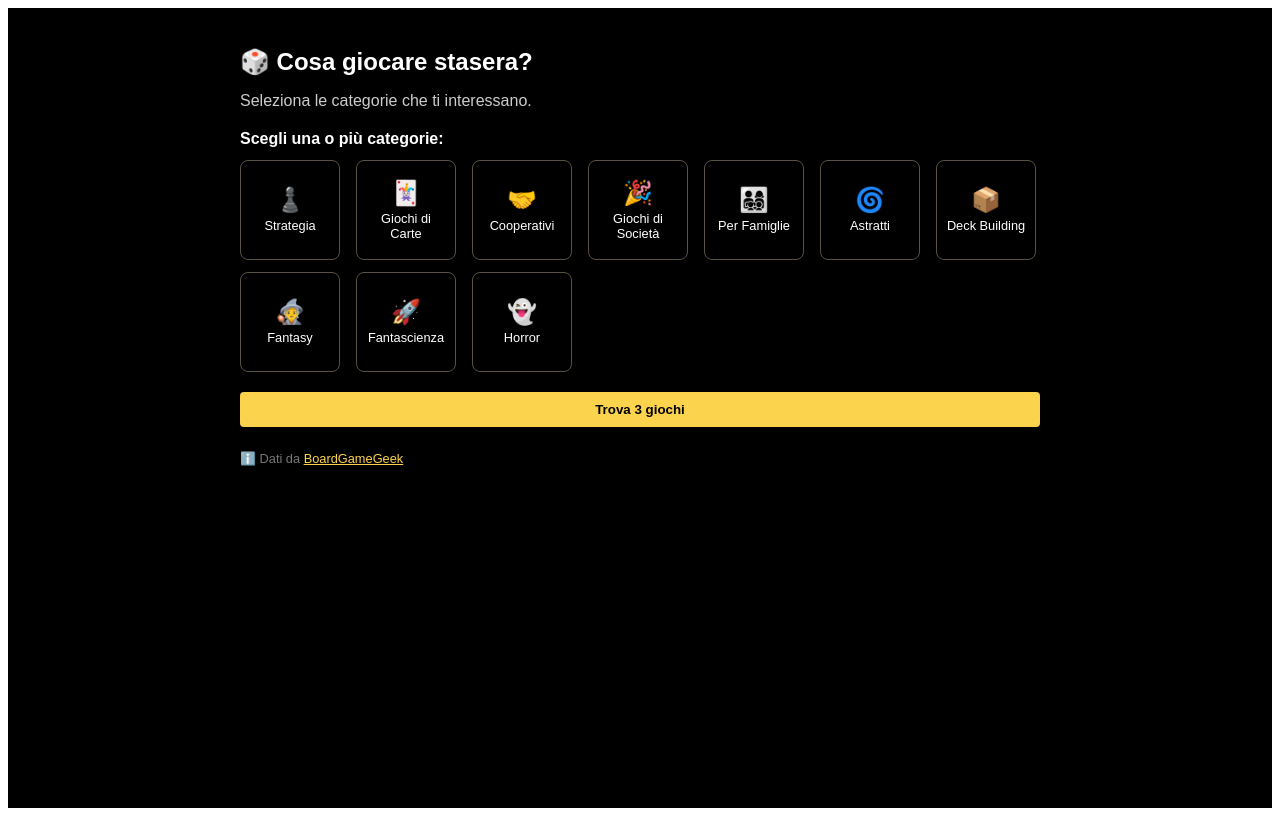
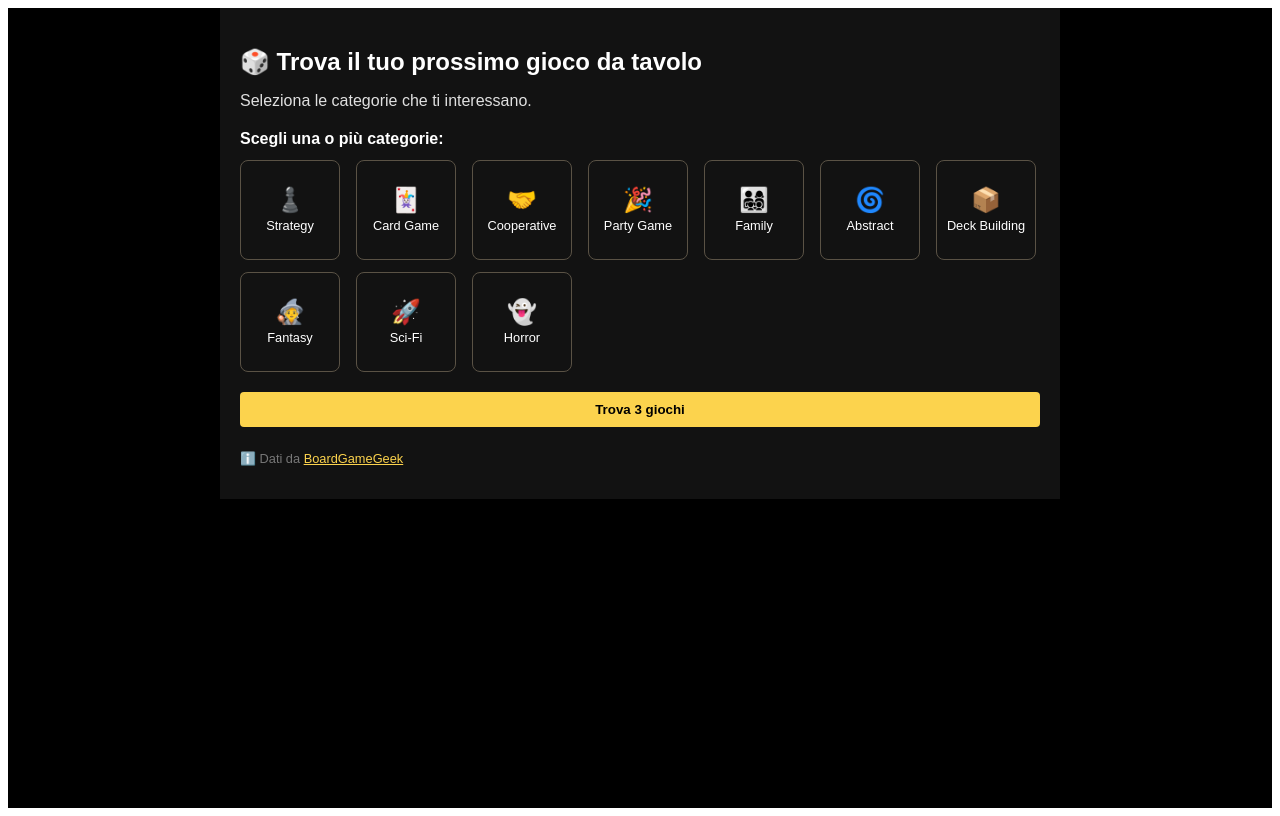
Before and after one commit to Eurotetch/BGGsurvey, a React (Vite) app: page / in a window 1280 px wide. Built offline with nearby package versions, Linux system fonts and the light colour scheme.

Commit message:
Fix UI to match image

```diff
--- a/src/RecommendGame.jsx
+++ b/src/RecommendGame.jsx
@@ -1,18 +1,17 @@
 // src/RecommendGame.jsx
 import React, { useState } from 'react';
 
-// Categorie: UI in italiano, ricerca in inglese
 const CATEGORIES = [
-  { id: 'strategy', name: 'Strategia', icon: '♟️', term: 'strategy' },
-  { id: 'card', name: 'Giochi di Carte', icon: '🃏', term: 'card' },
-  { id: 'cooperative', name: 'Cooperativi', icon: '🤝', term: 'cooperative' },
-  { id: 'party', name: 'Giochi di Società', icon: '🎉', term: 'party' },
-  { id: 'family', name: 'Per Famiglie', icon: '👨‍👩‍👧‍👦', term: 'family' },
-  { id: 'abstract', name: 'Astratti', icon: '🌀', term: 'abstract' },
-  { id: 'deck', name: 'Deck Building', icon: '📦', term: 'deck building' },
-  { id: 'fantasy', name: 'Fantasy', icon: '🧙', term: 'fantasy' },
-  { id: 'scifi', name: 'Fantascienza', icon: '🚀', term: 'sci-fi' },
-  { id: 'horror', name: 'Horror', icon: '👻', term: 'horror' },
+  { id: 'strategy', name: 'Strategy', icon: '♟️' },
+  { id: 'card', name: 'Card Game', icon: '🃏' },
+  { id: 'cooperative', name: 'Cooperative', icon: '🤝' },
+  { id: 'party', name: 'Party Game', icon: '🎉' },
+  { id: 'family', name: 'Family', icon: '👨‍👩‍👧‍👦' },
+  { id: 'abstract', name: 'Abstract', icon: '🌀' },
+  { id: 'deck', name: 'Deck Building', icon: '📦' },
+  { id: 'fantasy', name: 'Fantasy', icon: '🧙' },
+  { id: 'scifi', name: 'Sci-Fi', icon: '🚀' },
+  { id: 'horror', name: 'Horror', icon: '👻' },
 ];
 
 const RecommendGame = () => {
@@ -33,67 +32,33 @@ const RecommendGame = () => {
 
   const onSubmit = async (e) => {
     e.preventDefault();
+    if (selectedTags.length === 0) {
+      setError('Seleziona almeno una categoria');
+      return;
+    }
+
     setIsLoading(true);
     setError(null);
     setGames([]);
 
-    // Costruisci la query di ricerca
-    const terms = selectedTags.map(id => CATEGORIES.find(c => c.id === id)?.term).filter(Boolean).join(' ');
-    const finalQuery = terms || 'boardgame'; // fallback
+    try {
+      const terms = selectedTags.map(id => CATEGORIES.find(c => c.id === id)?.name.toLowerCase()).join(' ');
+      const url = `/api/search?q=${encodeURIComponent(terms)}&limit=30`;
 
-    try {
-      // ✅ Questa è la riga corretta, con contesto
-      const res = await fetch(`/api/search?q=${encodeURIComponent(finalQuery)}&limit=30`);
+      const res = await fetch(url);
+      const data = await res.json();
 
-      if (!res.ok) {
-        throw new Error('Risposta non valida dal server');
-      }
+      const allGames = data.games || [];
+      const validGames = allGames.filter(g => g.thumbnail && g.descriptionPreview);
 
-      const data = await res.json();
-      if (data.error) {
-        throw new Error(data.error);
-      }
-
-      // Estrai 3 giochi casuali
-      const allGames = data.games || [];
-      const shuffled = [...allGames].sort(() => 0.5 - Math.random());
+      const shuffled = [...validGames].sort(() => 0.5 - Math.random());
       setGames(shuffled.slice(0, 3));
     } catch (err) {
       console.error(err);
-      setError('Impossibile recuperare i giochi. Riprova tra qualche secondo.');
+      setError('Errore nella ricerca. Riprova tra qualche secondo.');
     } finally {
       setIsLoading(false);
     }
-  };
-
-  // Renderizza i meeple per player count (1-10)
-  const renderMeeple = (game) => {
-    const allPlayers = Array.from({ length: 10 }, (_, i) => i + 1);
-    return (
-      <div style={{ display: 'flex', gap: '2px', marginTop: '6px' }}>
-        {allPlayers.map(num => {
-          let color = '#ffffff'; // bianco = non giocabile
-          if (game.playersBest.includes(num)) {
-            color = '#000000'; // nero = best
-          } else if (game.playersRecommended.includes(num)) {
-            color = '#aaaaaa'; // grigio = recommended
-          }
-          return (
-            <div
-              key={num}
-              style={{
-                width: '12px',
-                height: '12px',
-                borderRadius: '50%',
-                backgroundColor: color,
-                border: '1px solid #555'
-              }}
-              title={`${num} giocatori: ${game.playersBest.includes(num) ? 'Migliore' : game.playersRecommended.includes(num) ? 'Giocabile' : 'Non consigliato'}`}
-            />
-          );
-        })}
-      </div>
-    );
   };
 
   const SkeletonCard = () => (
@@ -102,8 +67,8 @@ const RecommendGame = () => {
       borderRadius: '8px',
       padding: '12px',
       width: '180px',
-      backgroundColor: '#000',
-      color: '#fff',
+      backgroundColor: '#121212',
+      color: '#FFFFFF',
       animation: 'pulse 1.5s infinite ease-in-out'
     }}>
       <div style={{ width: '100%', height: '120px', backgroundColor: '#222', borderRadius: '4px' }}></div>
@@ -116,17 +81,17 @@ const RecommendGame = () => {
       maxWidth: '800px',
       margin: '0 auto',
       padding: '20px',
-      backgroundColor: '#000',
-      color: '#fff',
+      backgroundColor: '#121212', // Sfondo scuro (non nero)
+      color: '#FFFFFF', // Testo bianco
       fontFamily: 'sans-serif'
     }}>
-      <h2 style={{ fontSize: '1.5rem', marginBottom: '8px' }}>🎲 Cosa giocare stasera?</h2>
-      <p style={{ marginBottom: '20px', color: '#ccc' }}>Seleziona le categorie che ti interessano.</p>
+      <h2 style={{ fontSize: '1.5rem', marginBottom: '8px', color: '#FFFFFF' }}>🎲 Trova il tuo prossimo gioco da tavolo</h2>
+      <p style={{ marginBottom: '20px', color: '#E0E0E0' }}>Seleziona le categorie che ti interessano.</p>
 
       <form onSubmit={onSubmit}>
         {selectedTags.length > 0 && (
           <div style={{ marginBottom: '16px' }}>
-            <strong>Categorie selezionate:</strong>
+            <strong style={{ color: '#FFFFFF' }}>Categorie selezionate:</strong>
             <div style={{ marginTop: '8px', display: 'flex', flexWrap: 'wrap', gap: '6px' }}>
               {selectedTags.map(id => {
                 const cat = CATEGORIES.find(c => c.id === id);
@@ -135,7 +100,7 @@ const RecommendGame = () => {
                     key={id}
                     style={{
                       backgroundColor: '#FCD34D',
-                      color: '#000',
+                      color: '#000000',
                       padding: '4px 8px',
                       borderRadius: '12px',
                       fontSize: '0.85rem',
@@ -153,7 +118,7 @@ const RecommendGame = () => {
                         border: 'none',
                         fontSize: '1rem',
                         cursor: 'pointer',
-                        color: '#000',
+                        color: '#000000',
                         fontWeight: 'bold'
                       }}
                     >
@@ -167,7 +132,7 @@ const RecommendGame = () => {
         )}
 
         <div style={{ marginBottom: '20px' }}>
-          <strong>Scegli una o più categorie:</strong>
+          <strong style={{ color: '#FFFFFF' }}>Scegli una o più categorie:</strong>
           <div style={{
             display: 'grid',
             gridTemplateColumns: 'repeat(auto-fill, minmax(100px, 1fr))',
@@ -186,8 +151,8 @@ const RecommendGame = () => {
                     ? '2px solid #FCD34D'
                     : '1px solid #5A5245',
                   borderRadius: '8px',
-                  backgroundColor: selectedTags.includes(cat.id) ? '#FCD34D' : '#000',
-                  color: selectedTags.includes(cat.id) ? '#000' : '#fff',
+                  backgroundColor: selectedTags.includes(cat.id) ? '#FCD34D' : '#121212',
+                  color: selectedTags.includes(cat.id) ? '#000000' : '#FFFFFF',
                   display: 'flex',
                   flexDirection: 'column',
                   alignItems: 'center',
@@ -195,7 +160,8 @@ const RecommendGame = () => {
                   cursor: 'pointer',
                   fontSize: '0.8rem',
                   padding: '8px',
-                  textAlign: 'center'
+                  textAlign: 'center',
+                  transition: 'background-color 0.2s ease'
                 }}
               >
                 <div style={{ fontSize: '1.5rem', marginBottom: '4px' }}>{cat.icon}</div>
@@ -212,11 +178,12 @@ const RecommendGame = () => {
             width: '100%',
             padding: '10px',
             backgroundColor: isLoading ? '#5A5245' : '#FCD34D',
-            color: isLoading ? '#aaa' : '#000',
+            color: isLoading ? '#AAAAAA' : '#000000',
             border: 'none',
             borderRadius: '4px',
             cursor: isLoading ? 'not-allowed' : 'pointer',
-            fontWeight: 'bold'
+            fontWeight: 'bold',
+            transition: 'background-color 0.2s ease'
           }}
         >
           {isLoading ? 'Ricerca in corso...' : 'Trova 3 giochi'}
@@ -227,7 +194,7 @@ const RecommendGame = () => {
 
       {isLoading && (
         <div style={{ marginTop: '30px' }}>
-          <h3 style={{ marginBottom: '16px' }}>🕒 Ricerca in corso...</h3>
+          <h3 style={{ marginBottom: '16px', color: '#FFFFFF' }}>🕒 Ricerca in corso...</h3>
           <div style={{ display: 'flex', flexWrap: 'wrap', gap: '20px' }}>
             {[1, 2, 3].map(i => <SkeletonCard key={i} />)}
           </div>
@@ -236,7 +203,7 @@ const RecommendGame = () => {
 
       {games.length > 0 && (
         <div style={{ marginTop: '30px' }}>
-          <h3 style={{ marginBottom: '16px' }}>🎉 Ecco i tuoi 3 giochi consigliati:</h3>
+          <h3 style={{ marginBottom: '16px', color: '#FFFFFF' }}>🎉 Ecco i tuoi 3 giochi consigliati:</h3>
           <div style={{ display: 'flex', flexWrap: 'wrap', gap: '20px' }}>
             {games.map((game) => (
               <div
@@ -246,8 +213,8 @@ const RecommendGame = () => {
                   borderRadius: '8px',
                   padding: '12px',
                   width: '180px',
-                  backgroundColor: '#000',
-                  color: '#fff'
+                  backgroundColor: '#121212',
+                  color: '#FFFFFF'
                 }}
               >
                 {game.thumbnail ? (
@@ -260,7 +227,7 @@ const RecommendGame = () => {
                   <div style={{
                     width: '100%',
                     height: '120px',
-                    backgroundColor: '#111',
+                    backgroundColor: '#222',
                     borderRadius: '4px',
                     display: 'flex',
                     alignItems: 'center',
@@ -270,11 +237,10 @@ const RecommendGame = () => {
                     Immagine non disponibile
                   </div>
                 )}
-                <h4 style={{ fontSize: '1rem', margin: '8px 0', lineHeight: 1.3 }}>{game.name}</h4>
-                <p style={{ fontSize: '0.8rem', color: '#ddd' }}>
-                  {game.minPlayers}–{game.maxPlayers} giocatori • {game.playingTime} min
+                <h4 style={{ fontSize: '1rem', margin: '8px 0', lineHeight: 1.3, color: '#FFFFFF' }}>{game.name}</h4>
+                <p style={{ fontSize: '0.8rem', color: '#E0E0E0' }}>
+                  {game.minplayers}–{game.maxplayers} giocatori • {game.playingtime} min
                 </p>
-                {renderMeeple(game)}
                 <a
                   href={`https://boardgamegeek.com/boardgame/${game.id}`}
                   target="_blank"
```
